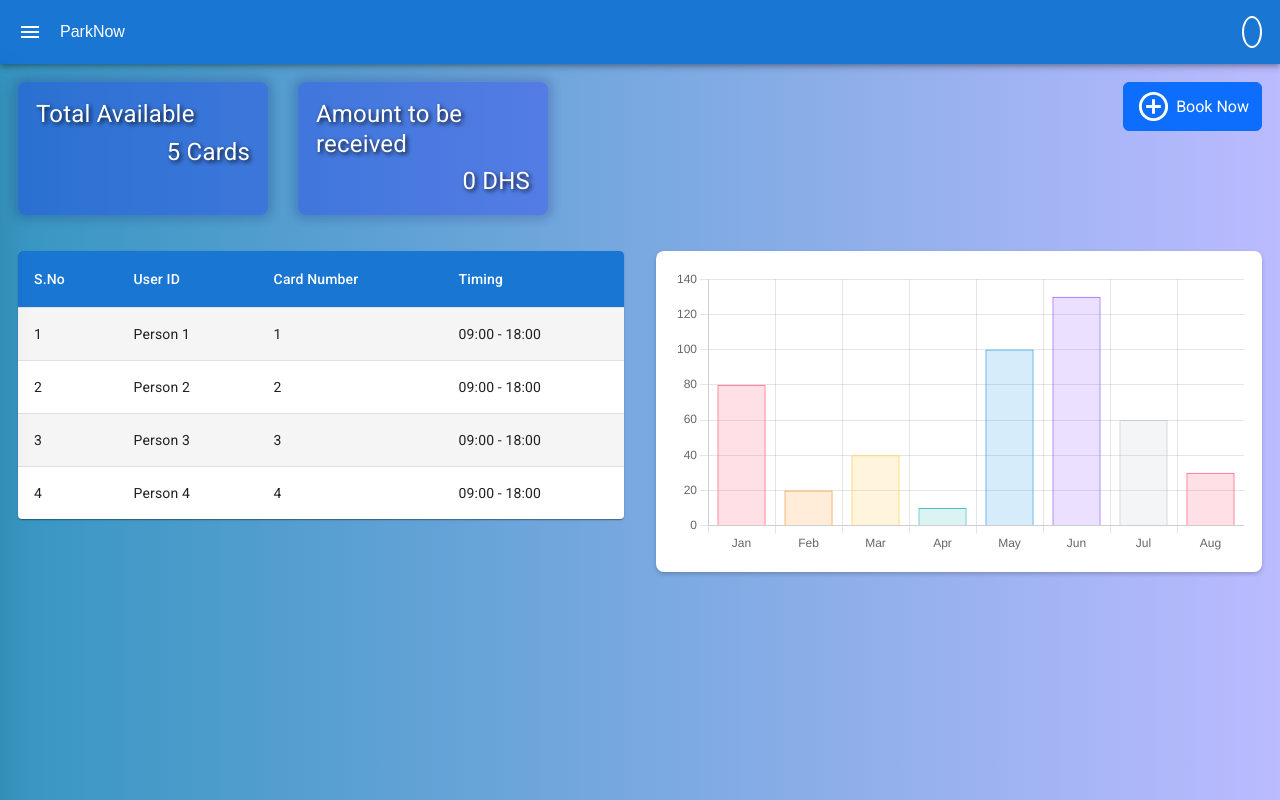
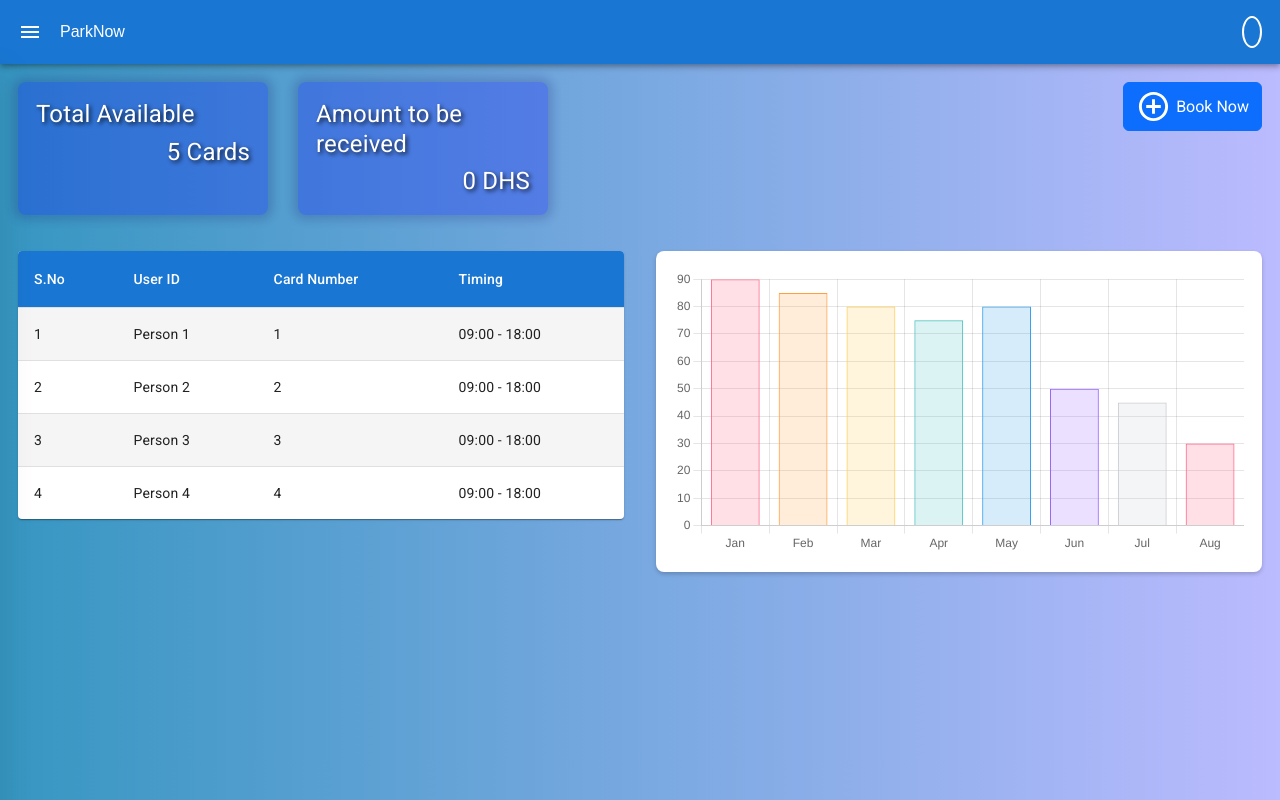
Before and after one commit to tomcherian/easy-car-parking, a React (Create React App) app: page / in a window 1280 px wide. Built offline with nearby package versions, Linux system fonts and the light colour scheme; no server answers; sample sign-in values are in the browser's storage.

Commit message:
change on graph data

```diff
--- a/src/pages/Home/Home.jsx
+++ b/src/pages/Home/Home.jsx
@@ -87,13 +87,13 @@ const Home = () => {
   };
 
   const chartData = [
-    { title: "Jan", value: 80 },
-    { title: "Feb", value: 20 },
-    { title: "Mar", value: 40 },
-    { title: "Apr", value: 10 },
-    { title: "May", value: 100 },
-    { title: "Jun", value: 130 },
-    { title: "Jul", value: 60 },
+    { title: "Jan", value: 90 },
+    { title: "Feb", value: 85 },
+    { title: "Mar", value: 80 },
+    { title: "Apr", value: 75 },
+    { title: "May", value: 80 },
+    { title: "Jun", value: 50 },
+    { title: "Jul", value: 45 },
     { title: "Aug", value: 30 },
   ];
 
```
